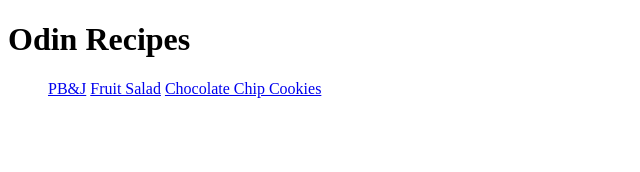
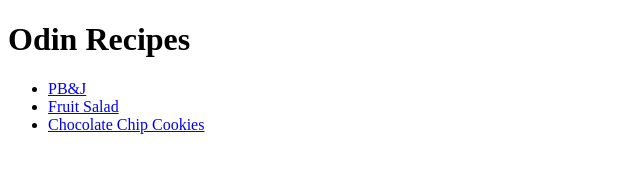
Before and after one commit to Noah-Brandon/recipes-html-page, a plain HTML site: page index.html in a window 1280 px wide. Shown: the whole page, without its empty margins (0-640 px from the left). Drawn offline with Linux system fonts and the light colour scheme.

Commit message:
added recipes to unordered list

```diff
--- a/index.html
+++ b/index.html
@@ -9,9 +9,9 @@
 <body>
     <h1>Odin Recipes</h1>
     <ul>
-        <a href="recipes/pbj.html">PB&J</a>
-        <a href="recipes/fruitsalad.html">Fruit Salad</a>
-        <a href="recipes/chocochipcookie.html">Chocolate Chip Cookies</a>
+        <li><a href="recipes/pbj.html">PB&J</a></li>
+        <li><a href="recipes/fruitsalad.html">Fruit Salad</a></li>
+        <li><a href="recipes/chocochipcookie.html">Chocolate Chip Cookies</a></li>
     </ul>
 </body>
 </html>
```
